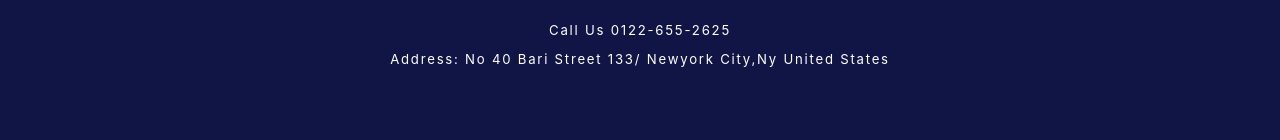
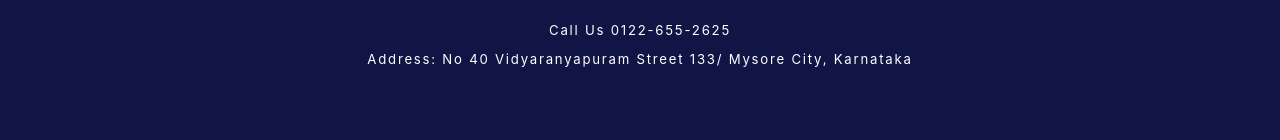
Before and after one commit to ramya764/Food-recipes-, a plain HTML site: page index.html in a window 1280 px wide. Shown: the part 1716-1856 px from the top of the page. Drawn offline with nearby package versions, Linux system fonts and the light colour scheme; no server answers.

Commit message:
Update index.html

```diff
--- a/index.html
+++ b/index.html
@@ -121,7 +121,7 @@
                 <h3>contact us</h3>
                 <div class="cons">
                     <p><span>Call Us </span>0122-655-2625</p>
-                    <p>Address: No 40 Bari Street 133/ Newyork City,Ny United States</p>
+                    <p>Address: No 40 vidyaranyapuram Street 133/ Mysore City, Karnataka</p>
                 </div>
 
 
```
